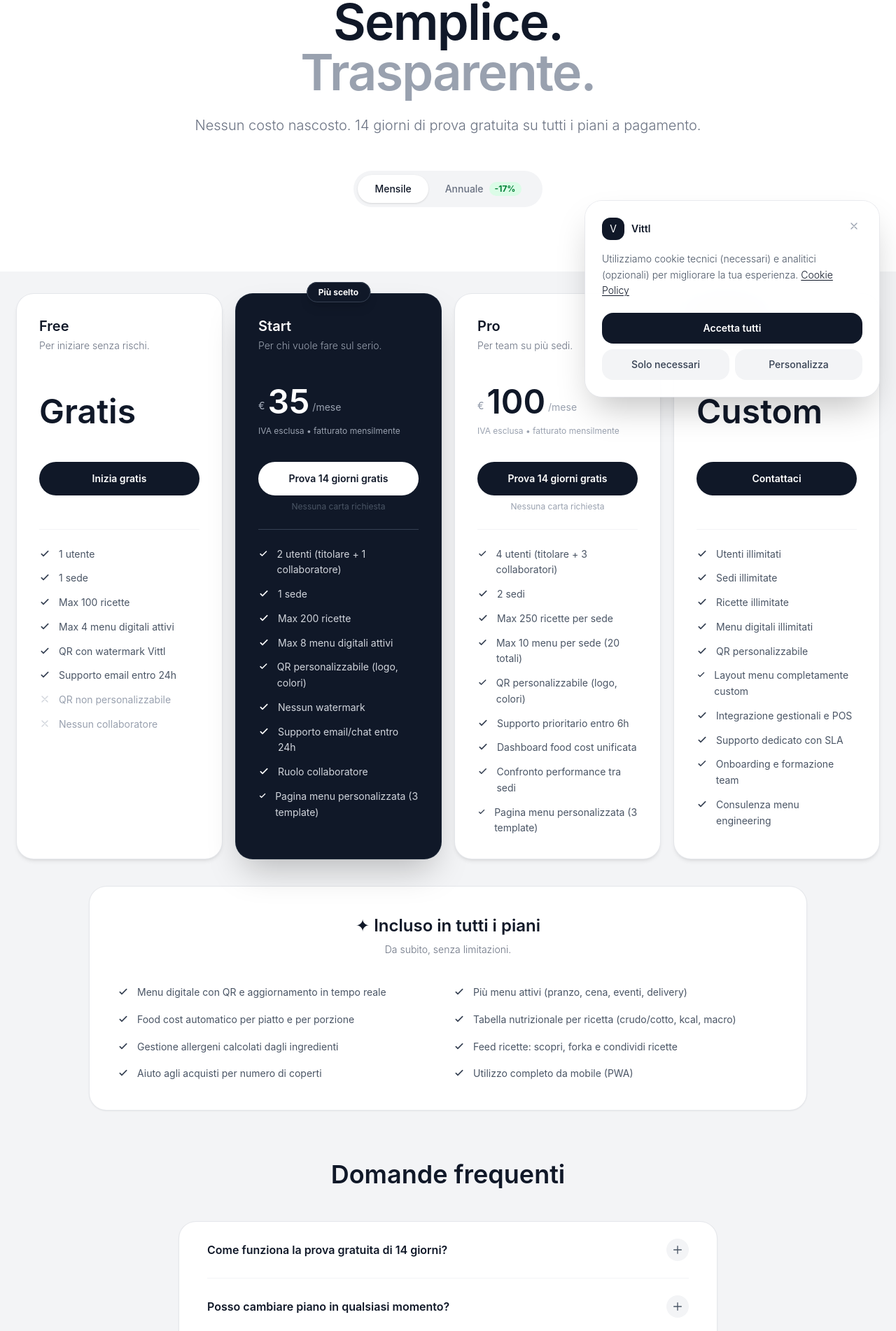
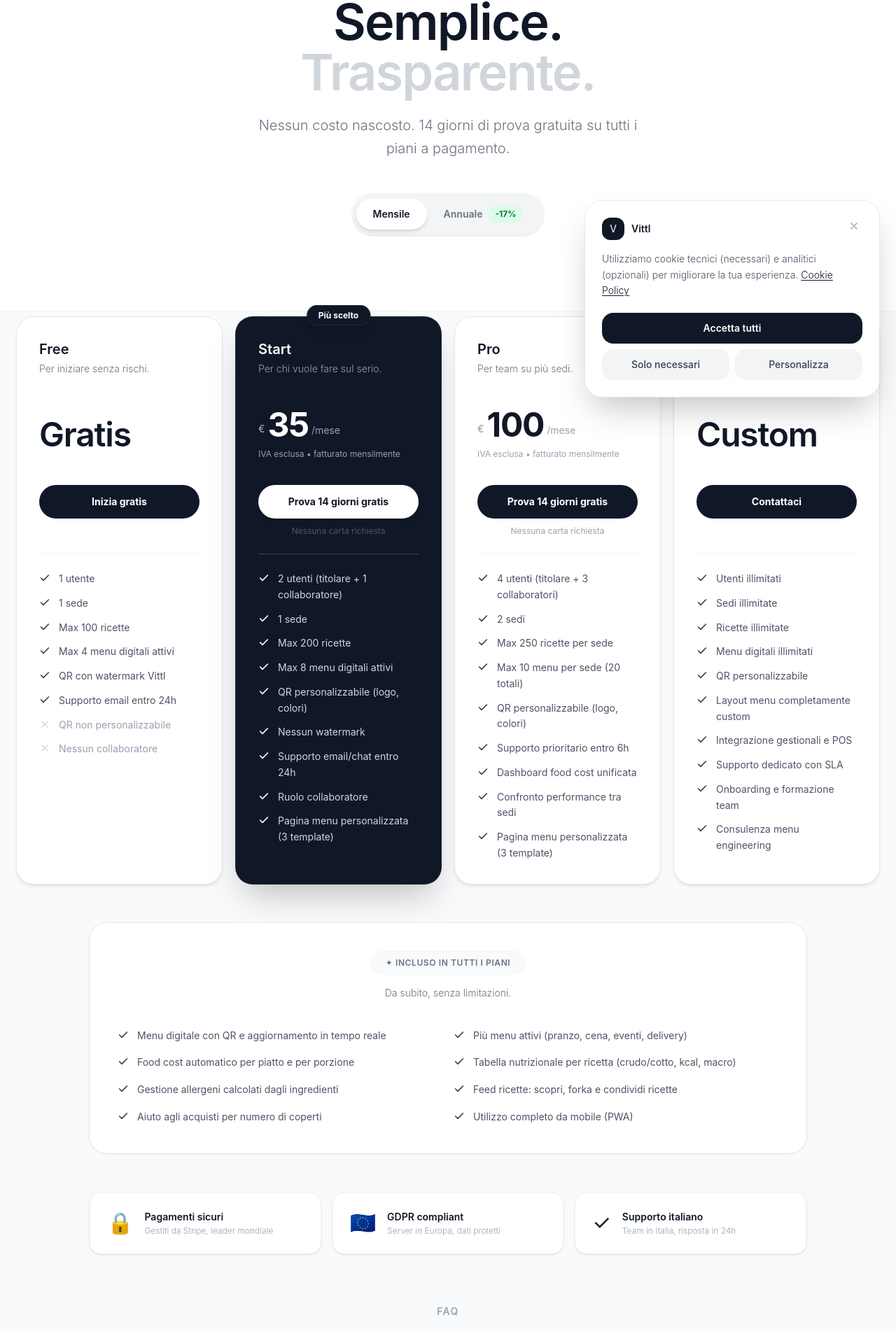
Before and after one commit to Francescosommellaa/Vittl, a Next.js app: page /piani in a window 1280 px wide. Shown: the part 209-2111 px from the top of the page at 70% size. Built offline with nearby package versions, Linux system fonts and the light colour scheme.

Commit message:
feat: enhance PianiPage with animations, improve FAQ section, and update pricing information

```diff
--- a/app/(marketing)/piani/page.tsx
+++ b/app/(marketing)/piani/page.tsx
@@ -2,6 +2,8 @@
 
 import Link from "next/link";
 import { useState } from "react";
+import { Check, X } from "lucide-react";
+import { useInView } from "@/app/hooks/useInView";
 
 const included = [
   "Menu digitale con QR e aggiornamento in tempo reale",
@@ -103,11 +105,11 @@ const plans = [
 const faqs = [
   {
     q: "Come funziona la prova gratuita di 14 giorni?",
-    a: "Scegli il piano Start o Pro e accedi a tutte le funzionalità. Dopo 14 giorni scegli se continuare o tornare al piano Free.",
+    a: "Scegli il piano Start o Pro e accedi a tutte le funzionalità senza inserire la carta di credito. Dopo 14 giorni scegli se continuare o tornare al piano Free.",
   },
   {
     q: "Posso cambiare piano in qualsiasi momento?",
-    a: "Sì. Puoi effettuare upgrade o downgrade in qualsiasi momento e continuerai a usufruire del piano attuale fino alla fine del periodo di fatturazione.",
+    a: "Sì. Upgrade e downgrade sono immediati. Il costo viene calcolato in modo proporzionale ai giorni rimanenti del periodo.",
   },
   {
     q: "Quanto risparmio con il piano annuale?",
@@ -127,46 +129,27 @@ const faqs = [
   },
 ];
 
-function CheckIcon({ white }: { white?: boolean }) {
-  return (
-    <svg
-      className={`w-4 h-4 mt-0.5 ${white ? "text-white" : "text-gray-700"}`}
-      fill="none"
-      stroke="currentColor"
-      viewBox="0 0 24 24"
-    >
-      <path
-        strokeLinecap="round"
-        strokeLinejoin="round"
-        strokeWidth={2.5}
-        d="M5 13l4 4L19 7"
-      />
-    </svg>
-  );
-}
-
-function CrossIcon() {
-  return (
-    <svg
-      className="w-4 h-4 text-gray-300 mt-0.5"
-      fill="none"
-      stroke="currentColor"
-      viewBox="0 0 24 24"
-    >
-      <path
-        strokeLinecap="round"
-        strokeLinejoin="round"
-        strokeWidth={2}
-        d="M6 18L18 6M6 6l12 12"
-      />
-    </svg>
-  );
-}
-
-function FaqItem({ q, a }: { q: string; a: string }) {
+function FaqItem({
+  q,
+  a,
+  index,
+  inView,
+}: {
+  q: string;
+  a: string;
+  index: number;
+  inView: boolean;
+}) {
   const [open, setOpen] = useState(false);
   return (
-    <div className="border-b border-gray-100 last:border-0">
+    <div
+      className="border-b border-gray-100 last:border-0 transition-all duration-500"
+      style={{
+        opacity: inView ? 1 : 0,
+        transform: inView ? "translateY(0)" : "translateY(16px)",
+        transitionDelay: `${index * 60}ms`,
+      }}
+    >
       <button
         onClick={() => setOpen(!open)}
         className="w-full flex items-center justify-between py-6 text-left group"
@@ -175,7 +158,9 @@ function FaqItem({ q, a }: { q: string; a: string }) {
           {q}
         </span>
         <span
-          className={`w-8 h-8 rounded-full bg-gray-100 flex items-center justify-center transition-all duration-300 ${open ? "rotate-45 bg-gray-900" : ""}`}
+          className={`shrink-0 w-8 h-8 rounded-full bg-gray-100 flex items-center justify-center transition-all duration-300 ${
+            open ? "rotate-45 bg-gray-900" : ""
+          }`}
         >
           <svg
             className={`w-4 h-4 transition-colors ${open ? "text-white" : "text-gray-600"}`}
@@ -205,32 +190,43 @@ function FaqItem({ q, a }: { q: string; a: string }) {
 
 export default function PianiPage() {
   const [isAnnual, setIsAnnual] = useState(false);
+  const { ref: heroRef, inView: heroInView } = useInView(0.1);
+  const { ref: cardsRef, inView: cardsInView } = useInView(0.05);
+  const { ref: includedRef, inView: includedInView } = useInView(0.15);
+  const { ref: faqRef, inView: faqInView } = useInView(0.1);
 
   return (
-    <main className="min-h-screen bg-gray-100">
-      {/* Hero */}
-      <section className="pt-40 pb-16 px-6 text-center bg-white">
-        <div className="max-w-3xl mx-auto">
-          <p className="text-sm font-medium text-gray-400 tracking-widest uppercase mb-6">
+    <main className="min-h-screen bg-gray-50">
+      {/* ── Hero ─────────────────────────────────── */}
+      <section className="bg-white border-b border-gray-100 pt-40 pb-20 px-6">
+        <div
+          ref={heroRef}
+          className="max-w-4xl mx-auto text-center transition-all duration-700"
+          style={{
+            opacity: heroInView ? 1 : 0,
+            transform: heroInView ? "translateY(0)" : "translateY(24px)",
+          }}
+        >
+          <p className="text-sm font-semibold text-gray-400 tracking-widest uppercase mb-6">
             Piani e Prezzi
           </p>
-          <h1 className="text-6xl md:text-7xl font-semibold text-gray-900 tracking-tight mb-6">
+          <h1 className="text-6xl md:text-7xl font-semibold text-gray-900 tracking-tight leading-none mb-6">
             Semplice.
             <br />
-            <span className="text-gray-400">Trasparente.</span>
+            <span className="text-gray-300">Trasparente.</span>
           </h1>
-          <p className="text-xl text-gray-500 font-light leading-relaxed mb-12">
+          <p className="text-xl text-gray-500 font-light leading-relaxed mb-12 max-w-xl mx-auto">
             Nessun costo nascosto. 14 giorni di prova gratuita su tutti i piani
             a pagamento.
           </p>
 
           {/* Toggle */}
-          <div className="inline-flex items-center gap-0 bg-gray-100 rounded-full p-1.5">
+          <div className="inline-flex items-center gap-0 bg-gray-100 rounded-full p-1.5 shadow-sm">
             <button
               onClick={() => setIsAnnual(false)}
-              className={`px-6 py-2.5 rounded-full text-sm font-medium transition-all duration-300 ${
+              className={`px-6 py-3 rounded-full text-sm font-semibold transition-all duration-300 ${
                 !isAnnual
-                  ? "bg-white text-gray-900 shadow-sm"
+                  ? "bg-white text-gray-900 shadow-md"
                   : "text-gray-500 hover:text-gray-700"
               }`}
             >
@@ -238,32 +234,36 @@ export default function PianiPage() {
             </button>
             <button
               onClick={() => setIsAnnual(true)}
-              className={`px-6 py-2.5 rounded-full text-sm font-medium transition-all duration-300 flex items-center gap-2 ${
+              className={`px-6 py-3 rounded-full text-sm font-semibold transition-all duration-300 flex items-center gap-2 ${
                 isAnnual
-                  ? "bg-white text-gray-900 shadow-sm"
+                  ? "bg-white text-gray-900 shadow-md"
                   : "text-gray-500 hover:text-gray-700"
               }`}
             >
               Annuale
-              <span className="bg-green-100 text-green-700 text-xs font-bold px-2 py-0.5 rounded-full">
+              <span className="bg-green-100 text-green-700 text-xs font-bold px-2.5 py-1 rounded-full">
                 -17%
               </span>
             </button>
           </div>
 
           <div
-            className={`mt-2 text-sm text-green-600 font-medium transition-all duration-300 ${isAnnual ? "opacity-100" : "opacity-0"}`}
+            className={`mt-2 text-sm font-medium transition-all duration-300 ${
+              isAnnual
+                ? "opacity-100 text-green-600"
+                : "opacity-0 text-transparent"
+            }`}
           >
             🎉 Risparmi 2 mesi pagando annualmente
           </div>
         </div>
       </section>
 
-      {/* Cards */}
-      <section className="py-8 px-6">
+      {/* ── Cards ────────────────────────────────── */}
+      <section ref={cardsRef} className="py-2 px-6">
         <div className="max-w-7xl mx-auto">
           <div className="grid md:grid-cols-2 xl:grid-cols-4 gap-5">
-            {plans.map((plan) => {
+            {plans.map((plan, planIndex) => {
               const isEnterprise = plan.monthlyPrice === null;
               const isFree = plan.monthlyPrice === 0;
               const stripeLink = isAnnual
@@ -281,22 +281,29 @@ export default function PianiPage() {
               return (
                 <div
                   key={plan.name}
-                  className={`relative flex flex-col rounded-3xl transition-all duration-300 hover:-translate-y-1 ${
+                  className={`relative flex flex-col rounded-3xl transition-all duration-500 hover:-translate-y-1 ${
                     plan.highlight
                       ? "bg-gray-900 shadow-2xl ring-1 ring-gray-800"
                       : "bg-white shadow-md ring-1 ring-gray-200 hover:shadow-xl"
                   }`}
+                  style={{
+                    opacity: cardsInView ? 1 : 0,
+                    transform: cardsInView
+                      ? "translateY(0) scale(1)"
+                      : "translateY(24px) scale(0.95)",
+                    transitionDelay: `${planIndex * 80}ms`,
+                  }}
                 >
                   {/* Badge */}
                   {plan.badge && (
                     <div className="absolute -top-4 left-1/2 -translate-x-1/2 z-10">
-                      <span className="px-4 py-1.5 bg-gray-900 text-white text-xs font-bold rounded-full shadow-lg border border-gray-700">
+                      <span className="px-4 py-1.5 bg-gray-900 text-white text-xs font-bold rounded-full shadow-lg border border-gray-800">
                         {plan.badge}
                       </span>
                     </div>
                   )}
 
-                  {/* Top Section - fixed height */}
+                  {/* Top Section */}
                   <div className="p-8 pb-6">
                     {/* Nome + descrizione */}
                     <div className="h-16 mb-6">
@@ -312,17 +319,17 @@ export default function PianiPage() {
                       </p>
                     </div>
 
-                    {/* Prezzo - fixed height */}
+                    {/* Prezzo */}
                     <div className="h-24 flex flex-col justify-center">
                       {isEnterprise ? (
                         <span
-                          className={`text-5xl font-semibold ${plan.highlight ? "text-white" : "text-gray-900"}`}
+                          className={`text-5xl font-semibold tracking-tight ${plan.highlight ? "text-white" : "text-gray-900"}`}
                         >
                           Custom
                         </span>
                       ) : isFree ? (
                         <span
-                          className={`text-5xl font-semibold ${plan.highlight ? "text-white" : "text-gray-900"}`}
+                          className={`text-5xl font-semibold tracking-tight ${plan.highlight ? "text-white" : "text-gray-900"}`}
                         >
                           Gratis
                         </span>
@@ -335,7 +342,7 @@ export default function PianiPage() {
                               €
                             </span>
                             <span
-                              className={`text-5xl font-semibold leading-none ${plan.highlight ? "text-white" : "text-gray-900"}`}
+                              className={`text-5xl font-bold leading-none tracking-tight ${plan.highlight ? "text-white" : "text-gray-900"}`}
                             >
                               {isAnnual ? monthlyEquivalent : plan.monthlyPrice}
                             </span>
@@ -371,15 +378,15 @@ export default function PianiPage() {
                       )}
                     </div>
 
-                    {/* CTA Button */}
+                    {/* CTA */}
                     <div className="mt-6">
                       <a
                         href={stripeLink}
                         target={isEnterprise || isFree ? "_self" : "_blank"}
                         rel="noopener noreferrer"
-                        className={`block text-center py-3.5 px-6 rounded-full text-sm font-semibold transition-all hover:scale-105 ${
+                        className={`block text-center py-3.5 px-6 rounded-full text-sm font-bold transition-all duration-300 hover:scale-[1.03] ${
                           plan.highlight
-                            ? "bg-white text-gray-900 hover:bg-gray-100"
+                            ? "bg-white text-gray-900 hover:bg-gray-100 shadow-md"
                             : "bg-gray-900 text-white hover:bg-gray-800"
                         }`}
                       >
@@ -390,7 +397,7 @@ export default function PianiPage() {
                             : "Prova 14 giorni gratis"}
                       </a>
                       <p
-                        className={`text-xs text-center mt-2 h-4 ${plan.highlight ? "text-gray-600" : "text-gray-400"}`}
+                        className={`text-xs text-center mt-2.5 h-4 ${plan.highlight ? "text-gray-600" : "text-gray-400"}`}
                       >
                         {!isFree && !isEnterprise
                           ? "Nessuna carta richiesta"
@@ -408,7 +415,10 @@ export default function PianiPage() {
                   <div className="p-8 pt-6 flex-1 space-y-3">
                     {plan.features.map((feature, i) => (
                       <div key={i} className="flex items-start gap-3">
-                        <CheckIcon white={plan.highlight} />
+                        <Check
+                          className={`w-4 h-4 mt-0.5 shrink-0 ${plan.highlight ? "text-white" : "text-gray-700"}`}
+                          strokeWidth={2.5}
+                        />
                         <span
                           className={`text-sm leading-relaxed ${plan.highlight ? "text-gray-300" : "text-gray-600"}`}
                         >
@@ -418,7 +428,10 @@ export default function PianiPage() {
                     ))}
                     {plan.limitations.map((limitation, i) => (
                       <div key={i} className="flex items-start gap-3">
-                        <CrossIcon />
+                        <X
+                          className="w-4 h-4 text-gray-300 mt-0.5 shrink-0"
+                          strokeWidth={2}
+                        />
                         <span className="text-sm text-gray-400 leading-relaxed">
                           {limitation}
                         </span>
@@ -432,22 +445,33 @@ export default function PianiPage() {
         </div>
       </section>
 
-      {/* Incluso in tutti i piani */}
-      <section className="py-2 px-6">
-        <div className="max-w-5xl mx-auto">
+      {/* ── Incluso ─────────────────────────────── */}
+      <section ref={includedRef} className="py-12 px-6">
+        <div
+          className="max-w-5xl mx-auto transition-all duration-700"
+          style={{
+            opacity: includedInView ? 1 : 0,
+            transform: includedInView ? "translateY(0)" : "translateY(24px)",
+          }}
+        >
           <div className="bg-white rounded-3xl p-10 shadow-sm ring-1 ring-gray-200">
             <div className="text-center mb-10">
-              <h2 className="text-2xl font-semibold text-gray-900 mb-2">
-                ✦ Incluso in tutti i piani
-              </h2>
-              <p className="text-gray-500 text-sm font-light">
+              <div className="inline-flex items-center gap-2.5 bg-gray-50 border border-gray-100 rounded-full px-5 py-2 mb-4">
+                <span className="text-xs font-semibold text-gray-500 uppercase tracking-wider">
+                  ✦ Incluso in tutti i piani
+                </span>
+              </div>
+              <p className="text-sm text-gray-500 font-light">
                 Da subito, senza limitazioni.
               </p>
             </div>
             <div className="grid sm:grid-cols-2 gap-4">
               {included.map((item, i) => (
                 <div key={i} className="flex items-start gap-3">
-                  <CheckIcon />
+                  <Check
+                    className="w-4 h-4 text-gray-700 mt-0.5 shrink-0"
+                    strokeWidth={2.5}
+                  />
                   <span className="text-gray-600 text-sm leading-relaxed">
                     {item}
                   </span>
@@ -458,37 +482,101 @@ export default function PianiPage() {
         </div>
       </section>
 
-      {/* FAQ */}
-      <section className="py-16 px-6 pb-24">
-        <div className="max-w-3xl mx-auto">
-          <h2 className="text-4xl font-semibold text-gray-900 text-center mb-12">
-            Domande frequenti
-          </h2>
-          <div className="bg-white rounded-3xl px-10 shadow-sm ring-1 ring-gray-200">
-            {faqs.map((faq, i) => (
-              <FaqItem key={i} q={faq.q} a={faq.a} />
+      {/* ── Trust badges ────────────────────────── */}
+      <section className="py-2 px-6">
+        <div className="max-w-5xl mx-auto">
+          <div className="grid md:grid-cols-3 gap-4">
+            {[
+              {
+                icon: "🔒",
+                title: "Pagamenti sicuri",
+                desc: "Gestiti da Stripe, leader mondiale",
+              },
+              {
+                icon: "🇪🇺",
+                title: "GDPR compliant",
+                desc: "Server in Europa, dati protetti",
+              },
+              {
+                icon: "✓",
+                title: "Supporto italiano",
+                desc: "Team in Italia, risposta in 24h",
+              },
+            ].map((item, i) => (
+              <div
+                key={i}
+                className="flex items-start gap-4 p-6 bg-white rounded-2xl border border-gray-100 shadow-sm"
+              >
+                <span className="text-3xl">{item.icon}</span>
+                <div>
+                  <p className="text-sm font-semibold text-gray-900 mb-0.5">
+                    {item.title}
+                  </p>
+                  <p className="text-xs text-gray-400 font-light">
+                    {item.desc}
+                  </p>
+                </div>
+              </div>
             ))}
           </div>
         </div>
       </section>
 
-      {/* CTA Finale */}
-      <section className="py-24 px-6 bg-gray-900 text-white text-center">
+      {/* ── FAQ ──────────────────────────────────── */}
+      <section ref={faqRef} className="py-16 px-6 pb-24">
         <div className="max-w-3xl mx-auto">
-          <h2 className="text-5xl font-semibold mb-6">Inizia oggi, gratis.</h2>
-          <p className="text-xl text-gray-400 font-light mb-10">
-            14 giorni di prova. Nessuna carta richiesta.
-          </p>
-          <div className="flex flex-col sm:flex-row gap-4 justify-center">
+          <div
+            className="text-center mb-12 transition-all duration-700"
+            style={{
+              opacity: faqInView ? 1 : 0,
+              transform: faqInView ? "translateY(0)" : "translateY(20px)",
+            }}
+          >
+            <p className="text-sm font-semibold text-gray-400 tracking-widest uppercase mb-4">
+              FAQ
+            </p>
+            <h2 className="text-4xl md:text-5xl font-semibold text-gray-900 tracking-tight">
+              Domande frequenti
+            </h2>
+          </div>
+          <div className="bg-white rounded-3xl px-10 shadow-sm ring-1 ring-gray-200">
+            {faqs.map((faq, i) => (
+              <FaqItem
+                key={i}
+                q={faq.q}
+                a={faq.a}
+                index={i}
+                inView={faqInView}
+              />
+            ))}
+          </div>
+        </div>
+      </section>
+
+      {/* ── CTA ──────────────────────────────────── */}
+      <section className="py-24 px-6 bg-gray-900">
+        <div className="max-w-4xl mx-auto flex flex-col md:flex-row items-center justify-between gap-8">
+          <div>
+            <h2 className="text-3xl font-semibold text-white mb-2">
+              Inizia oggi, gratis.
+            </h2>
+            <p className="text-gray-400 font-light">
+              14 giorni di prova. Nessuna carta richiesta.
+            </p>
+          </div>
+          <div className="flex flex-col sm:flex-row gap-3 shrink-0">
             <Link
               href="/signup"
-              className="group px-8 py-4 bg-white text-gray-900 rounded-full font-semibold hover:bg-gray-100 transition-all hover:scale-105"
+              className="group flex items-center gap-2 px-8 py-4 bg-white text-gray-900 rounded-full font-semibold text-sm transition-all duration-300 hover:bg-gray-100 hover:scale-[1.03] hover:shadow-2xl hover:shadow-white/10"
             >
-              Inizia gratis →
+              Inizia gratis
+              <span className="transition-transform duration-300 group-hover:translate-x-0.5">
+                →
+              </span>
             </Link>
             <Link
               href="/contatti"
-              className="px-8 py-4 border-2 border-gray-700 text-white rounded-full font-medium hover:border-gray-500 hover:bg-gray-800 transition-all"
+              className="flex items-center justify-center px-8 py-4 border border-gray-700 text-gray-300 rounded-full font-medium text-sm transition-all duration-300 hover:border-gray-500 hover:text-white hover:bg-white/5"
             >
               Parla con noi
             </Link>
```
